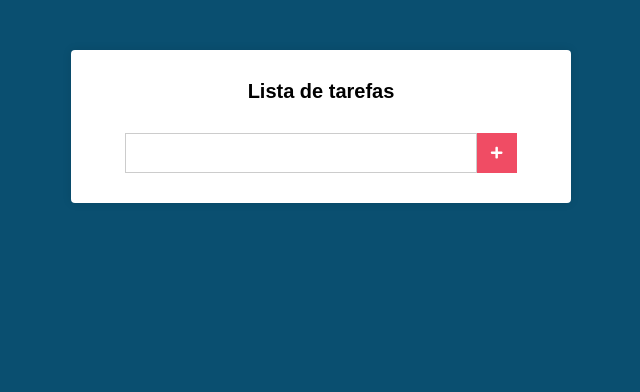
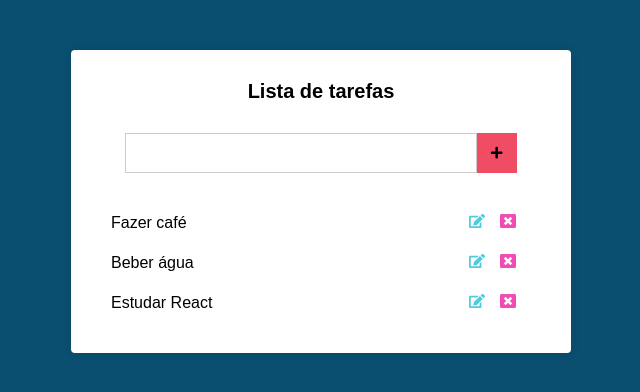
Before and after one commit to leojosants/udemy_curso_de_javascript_e_typescript_do_basico_ao_avancado_secao_14, a React (Create React App) app in the folder listatarefas/: page / in a window 1280 px wide. Shown: the top 392 px of the page, without its empty margins (319-959 px from the left). Built offline with nearby package versions, Linux system fonts and the light colour scheme.

Commit message:
Class 196 - Styling tasks

```diff
--- a/listatarefas/src/components/main/MainComponent.css
+++ b/listatarefas/src/components/main/MainComponent.css
@@ -1,13 +1,16 @@
 :root {
-  --color_fff: #fff;
-  --color_ccc: #ccc;
+  --color_ffffff: #ffffff;
+  --color_cccccc: #cccccc;
   --color_f04c64: #f04c64;
   --color_f56c80: #f56c80;
+  --color_51cade: #51cade;
+  --color_f04cb4: #f04cb4;
+  --color_000000: #000000;
   --color_rgba_0_0_0_0dot1: rgba(0, 0, 0, 0.1);
 }
 
 .main {
-  background-color: var(--color_fff);
+  background-color: var(--color_ffffff);
   padding: 30px;
   margin: 50px auto;
   max-width: 500px;
@@ -31,7 +34,7 @@
   height: 40px;
   padding: 0 20px;
   font-size: 20px;
-  border: 1px solid var(--color_ccc);
+  border: 1px solid var(--color_cccccc);
   min-width: 80%;
 }
 
@@ -50,3 +53,41 @@
 .form button[type="submit"]:hover {
   background-color: var(--color_f56c80);
 }
+
+.tasks {
+  margin-top: 30px;
+}
+
+.tasks li {
+  display: flex;
+  align-items: center;
+  justify-content: space-between;
+  padding: 10px;
+  transition: all 600ms;
+}
+
+.tasks li:hover {
+  background: var(--color_51cade);
+  border-radius: 5px;
+}
+
+.tasks .edit {
+  margin-right: 15px;
+  color: var(--color_51cade);
+}
+
+.tasks .delete {
+  margin-right: 15px;
+  color: var(--color_f04cb4);
+}
+
+.tasks li:hover .edit,
+.tasks li:hover .delete {
+  color: var(--color_000000);
+}
+
+.tasks li .edit,
+.tasks li .delete {
+  cursor: pointer;
+  transition: all 600ms;
+}
--- a/listatarefas/src/components/main/MainComponent.js
+++ b/listatarefas/src/components/main/MainComponent.js
@@ -2,12 +2,20 @@
 
 // form
 import { FaPlus } from 'react-icons/fa';
+
+// tasks
+import { FaEdit, FaWindowClose } from 'react-icons/fa';
 
 import './MainComponent.css';
 
 export default class Main extends Component {
   state = {
     newTask: '',
+    tasks: [
+      'Fazer café',
+      'Beber água',
+      'Estudar React',
+    ],
   };
 
   handleChange = (event) => {
@@ -17,11 +25,12 @@
   };
 
   render() {
-    const { newTask } = this.state;
+    const { newTask, tasks } = this.state;
 
     return (
       <div className="main">
         <h1>Lista de tarefas</h1>
+
         <form className="form" action="#">
           <input
             onChange={this.handleChange}
@@ -33,6 +42,20 @@
             <FaPlus />
           </button>
         </form>
+
+        <ul className="tasks">
+          {
+            tasks.map((task) => (
+              <li key={task}>
+                {task}
+                <div>
+                  <FaEdit className="edit" />
+                  <FaWindowClose className="delete" />
+                </div>
+              </li>
+            ))
+          }
+        </ul>
       </div>
     );
   }
```
